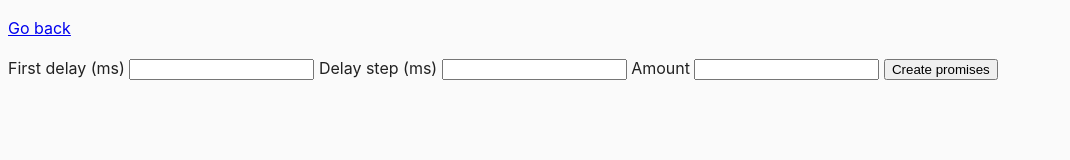
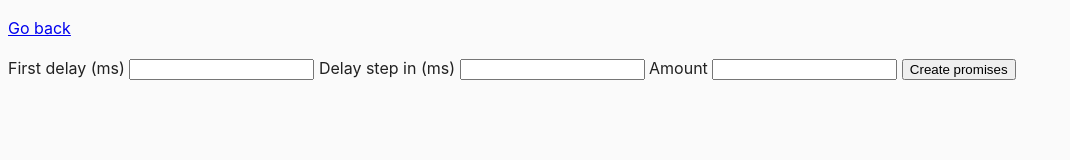
Before and after one commit to aura80/goit-js-hw-09, a website built with Parcel: page src/03-promises.html in a window 1280 px wide. Shown: the whole page, without its empty margins (0-1070 px from the left). Built offline with nearby package versions, Linux system fonts and the light colour scheme.

Commit message:
Update 03-promises.html

```diff
--- a/src/03-promises.html
+++ b/src/03-promises.html
@@ -15,7 +15,7 @@
         <input type="number" name="delay" required />
       </label>
       <label>
-        Delay step (ms)
+        Delay step in (ms)
         <input type="number" name="step" required />
       </label>
       <label>
```
